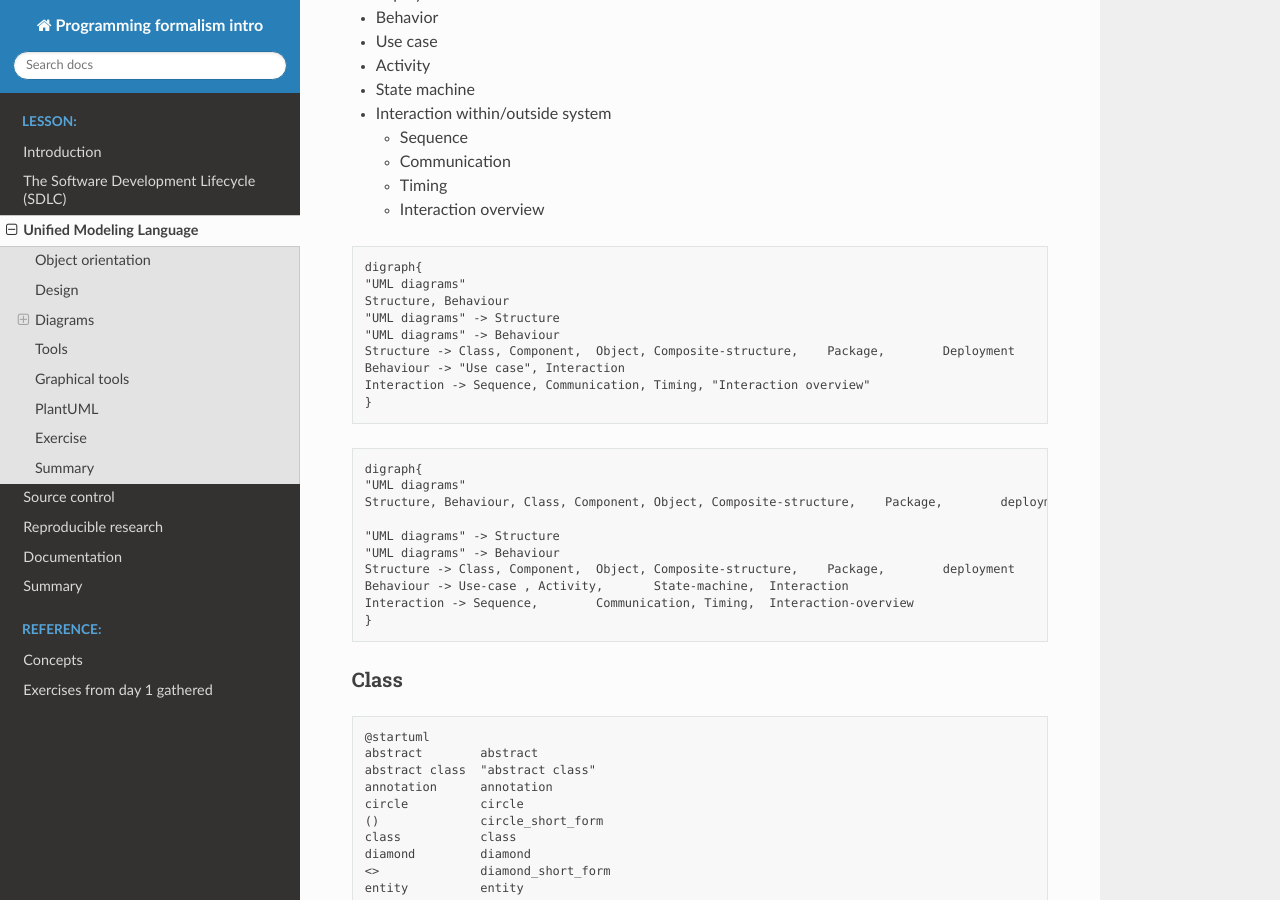
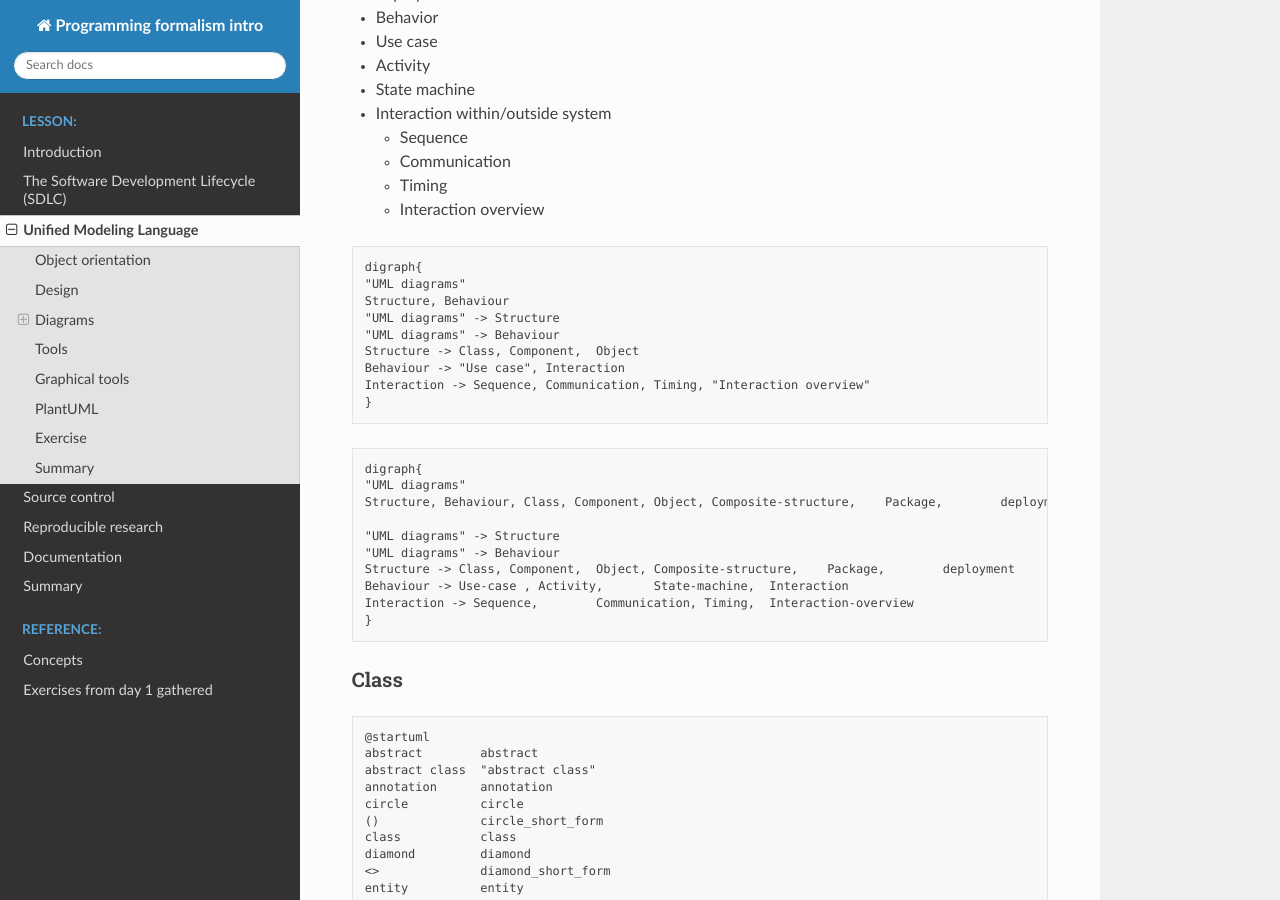
Before and after one commit to UPPMAX/programming_formalisms_intro, a Sphinx documentation site: the page built from doc/flowcharts.md, in a window 1280 px wide and 900 px high, scrolled down 1236 px. Built offline with Sphinx 7.4.7 and the Read the Docs theme 2.0.0, drawn with Linux system fonts in a browser that asks for light colours; pages that are not in the unit, such as notebooks, are missing from menus.

Commit message:
Update flowcharts.md

```diff
--- a/doc/flowcharts.md
+++ b/doc/flowcharts.md
@@ -60,7 +60,7 @@ digraph{
 Structure, Behaviour
 "UML diagrams" -> Structure
 "UML diagrams" -> Behaviour
-Structure -> Class, Component,	Object,	Composite-structure,	Package,	Deployment
+Structure -> Class, Component,	Object
 Behaviour -> "Use case", Interaction
 Interaction -> Sequence, Communication, Timing, "Interaction overview"
 }
```
